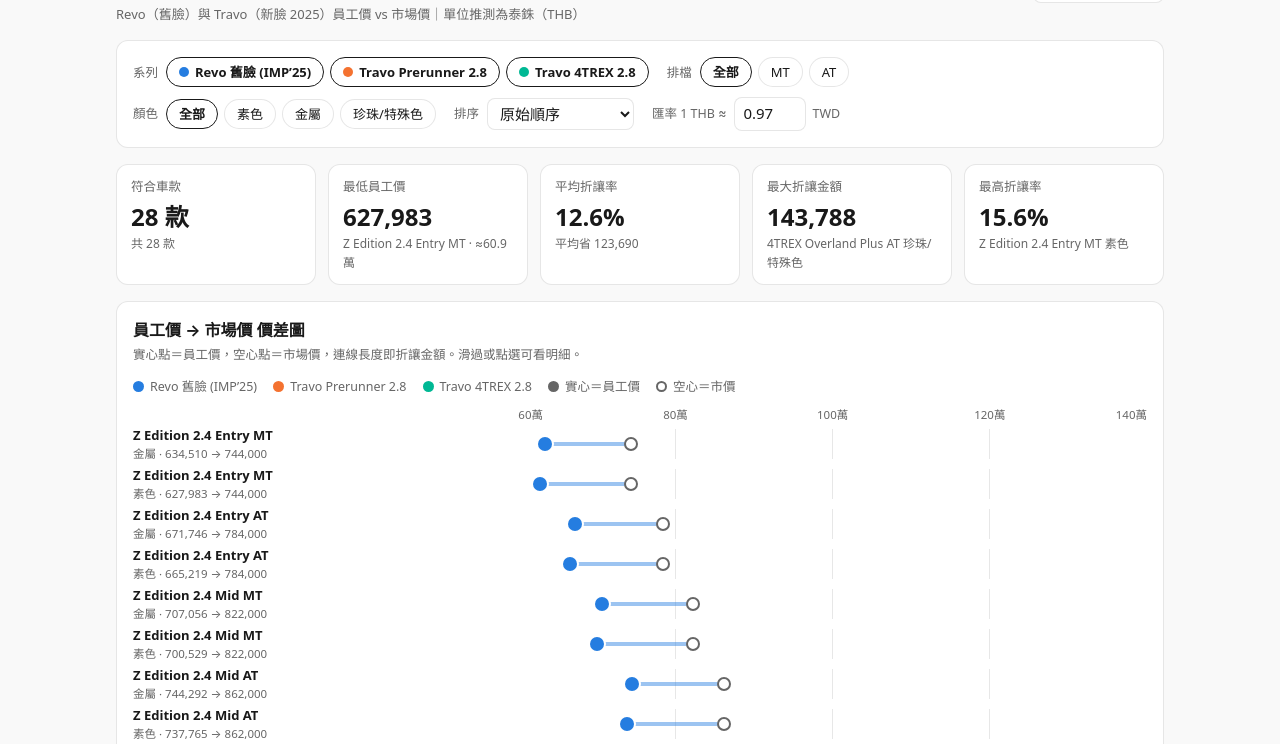
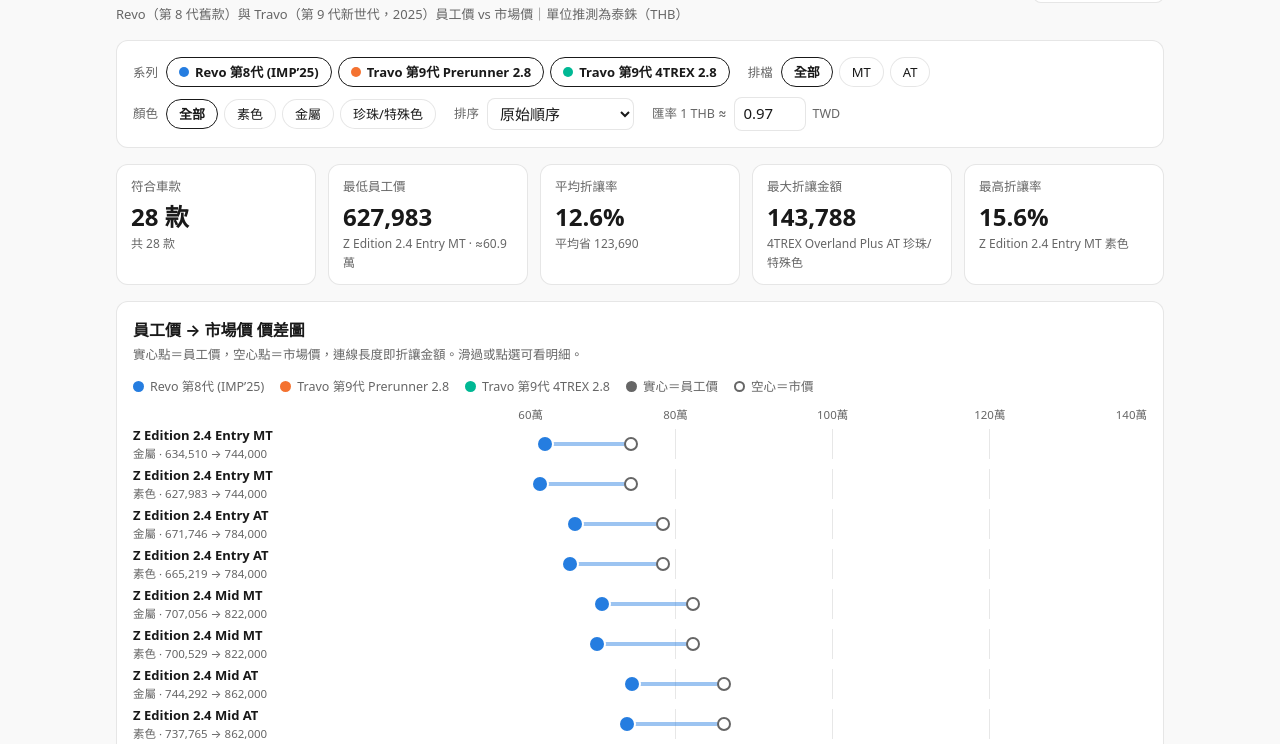
Before and after one commit to steven4dev/thailand, a plain HTML site: page 2611-hilux/index.html in a window 1280 px wide. Shown: the part 54-798 px from the top of the page. Drawn offline with Linux system fonts and the light colour scheme.

Commit message:
Add files via upload

```diff
--- a/2611-hilux/index.html
+++ b/2611-hilux/index.html
@@ -118,7 +118,7 @@ td.pos{color:var(--good);font-weight:600}
   <header>
     <div>
       <h1>泰國 Hilux 雙排購車分析儀表</h1>
-      <p class="sub">Revo（舊臉）與 Travo（新臉 2025）員工價 vs 市場價｜單位推測為泰銖（THB）</p>
+      <p class="sub">Revo（第 8 代舊款）與 Travo（第 9 代新世代，2025）員工價 vs 市場價｜單位推測為泰銖（THB）</p>
     </div>
     <button class="btn" id="theme" type="button">切換深色／淺色</button>
   </header>
@@ -190,9 +190,9 @@ td.pos{color:var(--good);font-weight:600}
 
 <script>
 const SERIES = {
-  REVO:  {name:'Revo 舊臉 (IMP’25)', cv:'--s1'},
-  PRE:   {name:'Travo Prerunner 2.8',     cv:'--s2'},
-  TREX:  {name:'Travo 4TREX 2.8',         cv:'--s3'}
+  REVO:  {name:'Revo 第8代 (IMP’25)', cv:'--s1'},
+  PRE:   {name:'Travo 第9代 Prerunner 2.8', cv:'--s2'},
+  TREX:  {name:'Travo 第9代 4TREX 2.8',     cv:'--s3'}
 };
 // s=系列, n=車型, t=排檔, c=顏色, e=員工價, m=市場價
 const RAW = [
```
